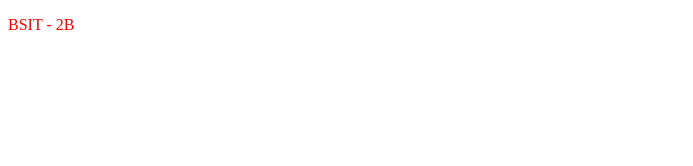
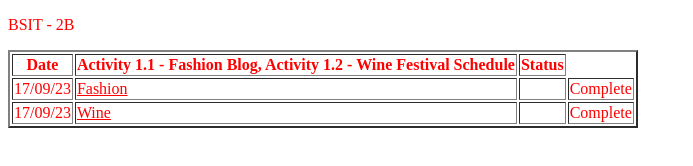
Before and after one commit to ilabonete/ilabonete.github.io, a plain HTML site: page index.html in a window 1280 px wide. Shown: the whole page, without its empty margins (0-693 px from the left). Drawn offline with Linux system fonts and the light colour scheme.

Commit message:
Update index.html

```diff
--- a/index.html
+++ b/index.html
@@ -8,5 +8,22 @@
 </head>
 <body>
     <p>BSIT - 2B</p>
+    <table border="2">
+		<tr>
+			<th>Date</th>
+			<th>Activity 1.1 - Fashion Blog, Activity 1.2 - Wine Festival Schedule</th>
+			<th>Status</th>
+		</tr>
+		<tr>
+			<td>17/09/23</td>
+			<td><a href="https://ilabonete.github.io/Activity/Act 1.1_Fashion Blog.html"> Fashion</a><td>
+			<td>Complete</td>
+		</tr>
+		<tr>
+			<td>17/09/23</td>
+			<td><a href="https://ilabonete.github.io/Activity/Act 1.2_Wine Festival.html"> Wine </a><td>
+			<td>Complete</td>
+		</tr>
+	</table>
 </body>
 </html>
```
